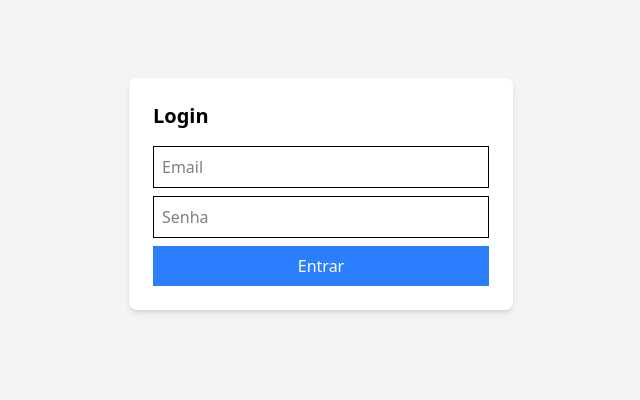
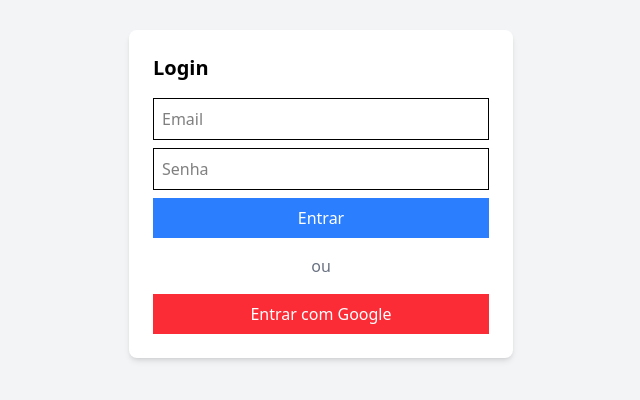
Before and after one commit to isaacnreis/vortexadmin, a Vue app: page / in a window 1280 px wide. Shown: the part 206-606 px from the top of the page, without its empty margins (319-959 px from the left). Built offline with nearby package versions, Linux system fonts and the light colour scheme; no server answers.

Commit message:
criando opcao de fazer login com google

```diff
--- a/src/stores/authStore.ts
+++ b/src/stores/authStore.ts
@@ -5,6 +5,8 @@ import {
   signOut,
   onAuthStateChanged,
   type User,
+  GoogleAuthProvider,
+  signInWithPopup,
 } from "firebase/auth";
 import { ref } from "vue";
 import { useRouter } from "vue-router";
@@ -28,11 +30,22 @@ export const useAuthStore = defineStore("auth", () => {
     }
   };
 
+  // Login com Google
+  const loginWithGoogle = async () => {
+    try {
+      const provider = new GoogleAuthProvider();
+      await signInWithPopup(auth, provider);
+      router.push("/dashboard");
+    } catch (error) {
+      alert("Erro ao fazer login com Google.");
+    }
+  };
+
   // Logout
   const logout = async () => {
     await signOut(auth);
     router.push("/");
   };
 
-  return { user, login, logout };
+  return { user, login, loginWithGoogle, logout };
 });
--- a/src/views/LoginView.vue
+++ b/src/views/LoginView.vue
@@ -8,6 +8,10 @@ const password = ref("");
 
 const handleLogin = () => {
   authStore.login(email.value, password.value);
+};
+
+const handleGoogleLogin = () => {
+  authStore.loginWithGoogle();
 };
 </script>
 
@@ -32,6 +36,15 @@ const handleLogin = () => {
       <button @click="handleLogin" class="w-full bg-blue-500 text-white p-2">
         Entrar
       </button>
+
+      <div class="text-center my-4 text-gray-500">ou</div>
+
+      <button
+        @click="handleGoogleLogin"
+        class="w-full bg-red-500 text-white p-2"
+      >
+        Entrar com Google
+      </button>
     </div>
   </div>
 </template>
```
